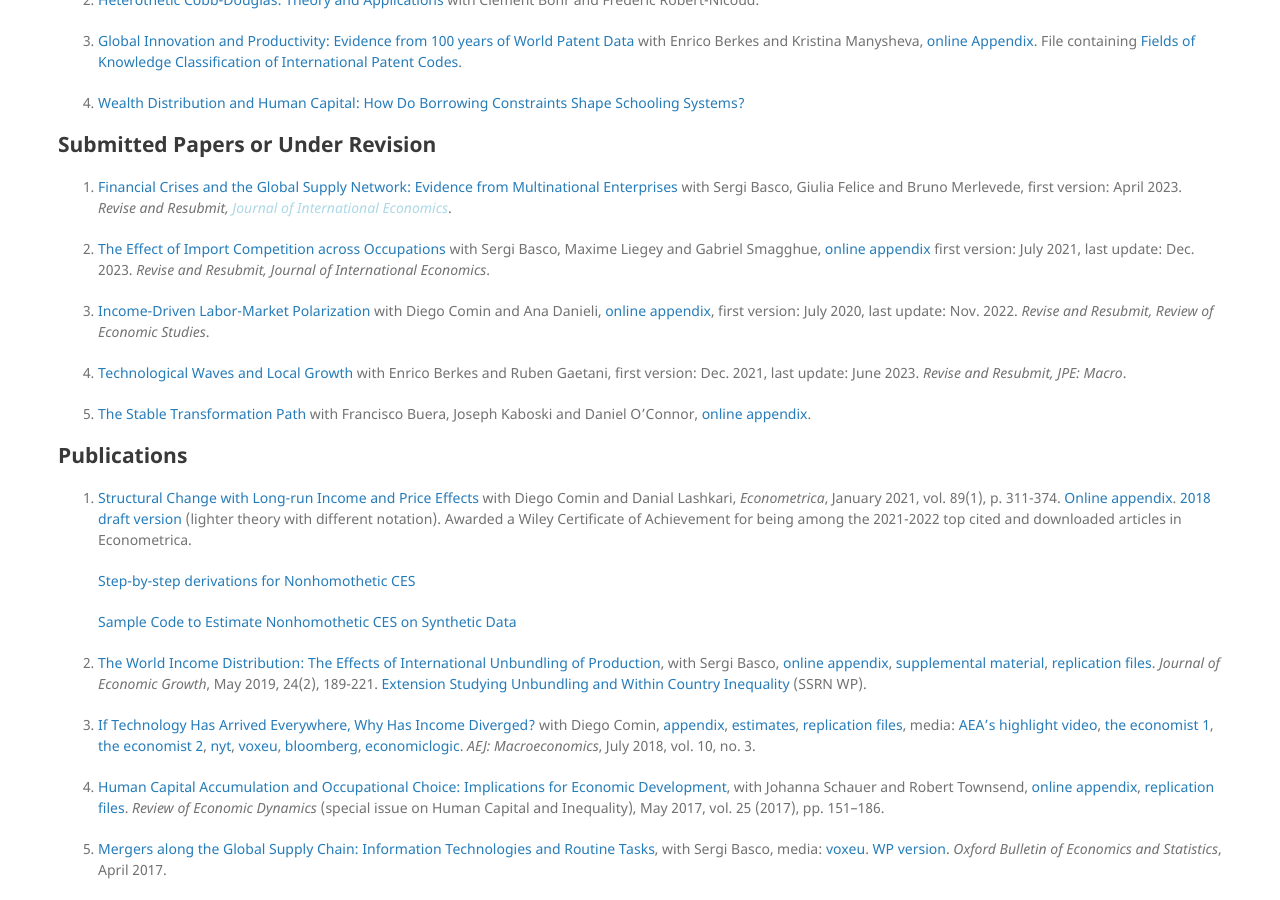
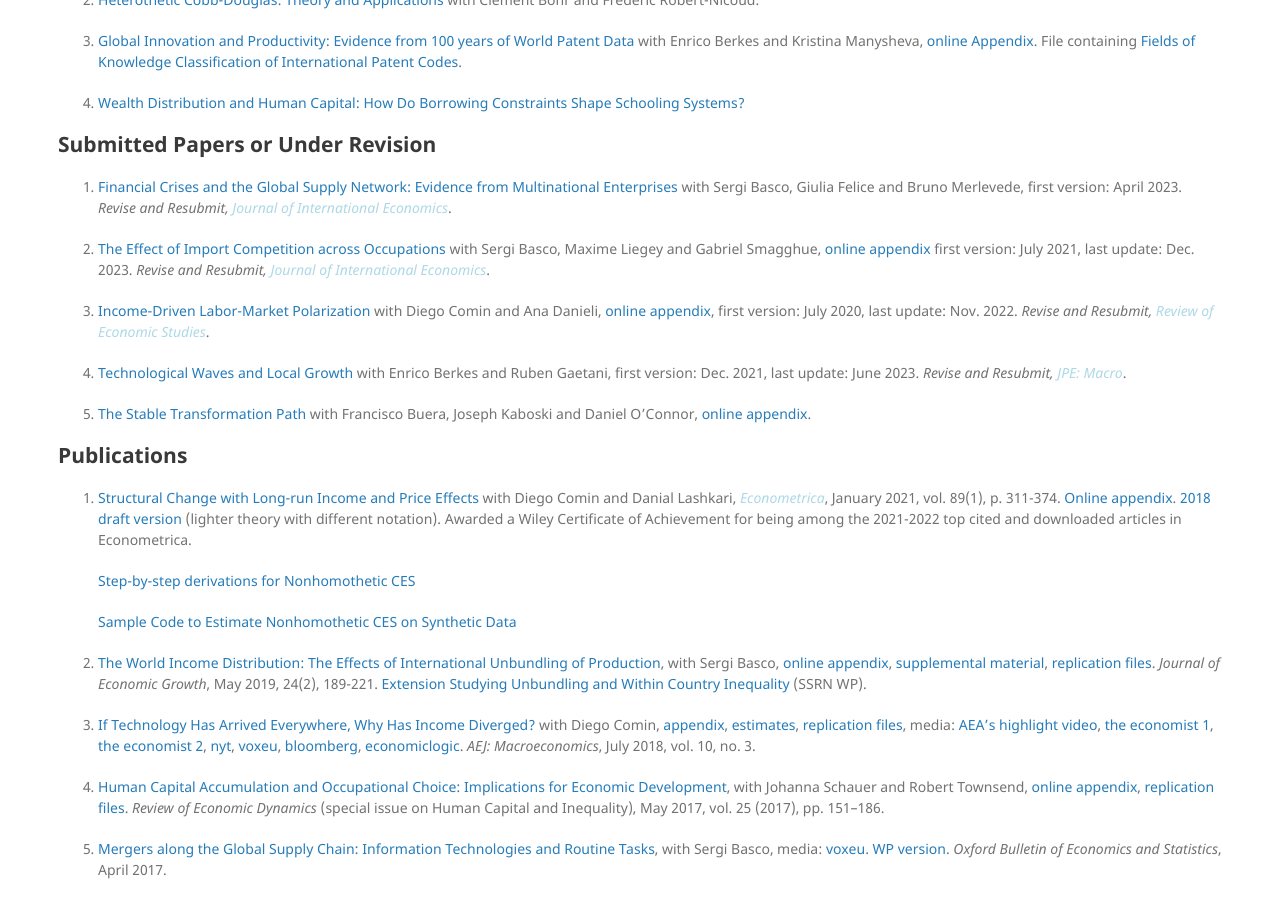
Before and after one commit to mestieri/mestieri.github.io, a Jekyll site: the page built from index.md, in a window 1280 px wide and 900 px high, scrolled down 368 px. Built offline with Jekyll 4.4.1, drawn with Linux system fonts in a browser that asks for light colours; part of the change alters nothing that is shown.

```diff
--- a/index.md
+++ b/index.md
@@ -43,12 +43,12 @@ for Nonhomothetic CES Preferences](https://www.dropbox.com/scl/fi/obu49nw8d74wye
 
 1. [Financial Crises and the Global Supply Network: Evidence from Multinational Enterprises](https://www.dropbox.com/s/izq34c7zig3b0qe/BFMM_Economic_Crises_and_the_Global_Supply_Chain.pdf?dl=0) with Sergi Basco, Giulia Felice and Bruno Merlevede, first version: April 2023. *Revise and Resubmit, <blue>Journal of International Economics</blue>*.
 
-2. [The Effect of Import Competition across Occupations](https://www.dropbox.com/scl/fi/5atxvzy3830u57pg93v0f/blms_rev2.pdf?rlkey=02gzztb1bzbcc3db9547fk566&dl=0) with Sergi Basco, Maxime Liegey and Gabriel Smagghue, [online appendix](https://www.dropbox.com/scl/fi/r2gng6ycegyyaioicrl8g/blms_rev2_oa.pdf?rlkey=6ddy9deto2gv41qqavcrtrqu3&dl=0) first version: July 2021, last update: Dec. 2023. *Revise and Resubmit, Journal of International Economics*.
+2. [The Effect of Import Competition across Occupations](https://www.dropbox.com/scl/fi/5atxvzy3830u57pg93v0f/blms_rev2.pdf?rlkey=02gzztb1bzbcc3db9547fk566&dl=0) with Sergi Basco, Maxime Liegey and Gabriel Smagghue, [online appendix](https://www.dropbox.com/scl/fi/r2gng6ycegyyaioicrl8g/blms_rev2_oa.pdf?rlkey=6ddy9deto2gv41qqavcrtrqu3&dl=0) first version: July 2021, last update: Dec. 2023. *Revise and Resubmit,<blue> Journal of International Economics</blue>*.
 
 3. [Income-Driven Labor-Market Polarization](https://www.dropbox.com/s/4c3ow4flycqnymd/cdm.pdf?dl=0) with Diego Comin and Ana Danieli,
-    [online appendix](https://www.dropbox.com/s/cu2hv6z8u9633rb/cdm_oa.pdf?dl=0), first version: July 2020, last update: Nov. 2022. *Revise and Resubmit, Review of Economic Studies*.
+    [online appendix](https://www.dropbox.com/s/cu2hv6z8u9633rb/cdm_oa.pdf?dl=0), first version: July 2020, last update: Nov. 2022. *Revise and Resubmit,<blue> Review of Economic Studies</blue>*.
 
-4. [Technological Waves and Local Growth](https://www.dropbox.com/s/vswbcd98s6333tu/bgm_june23.pdf?dl=0) with Enrico Berkes and Ruben Gaetani, first version: Dec. 2021, last update: June 2023. *Revise and Resubmit, JPE: Macro*.
+4. [Technological Waves and Local Growth](https://www.dropbox.com/s/vswbcd98s6333tu/bgm_june23.pdf?dl=0) with Enrico Berkes and Ruben Gaetani, first version: Dec. 2021, last update: June 2023. *Revise and Resubmit,<blue> JPE: Macro</blue>*.
 
 5. [The Stable Transformation Path](https://www.dropbox.com/scl/fi/j3xps3b5hrbdf7aoogorv/bkmo.pdf?rlkey=gbe1j4hjbel18h26shu973g9x&dl=0)
     with Francisco Buera, Joseph Kaboski and Daniel O'Connor,
@@ -59,7 +59,7 @@ for Nonhomothetic CES Preferences](https://www.dropbox.com/scl/fi/obu49nw8d74wye
 
 1. [Structural Change with Long-run Income and Price Effects](https://www.dropbox.com/s/prta8e8rul85w6i/CLM_final.pdf?dl=0)
     with Diego Comin and Danial Lashkari,
-   *Econometrica*, January 2021, vol. 89(1), p. 311-374.
+   *<blue>Econometrica</blue>*, January 2021, vol. 89(1), p. 311-374.
     [Online appendix](https://www.dropbox.com/s/k0n1wc79z3u10ck/CLM_onlineappendix_final.pdf?dl=0). [2018 draft version](https://www.dropbox.com/s/98e9tjnx3nhlhdd/CLM_rev2.pdf?dl=0) (lighter theory with different notation). Awarded a Wiley Certificate of Achievement for being among the 2021-2022 top cited and downloaded articles in Econometrica.
 
       [Step-by-step derivations for Nonhomothetic CES](https://www.dropbox.com/s/b5r76pev48xo6is/nhcesstepbystep.pdf?dl=0)
```
